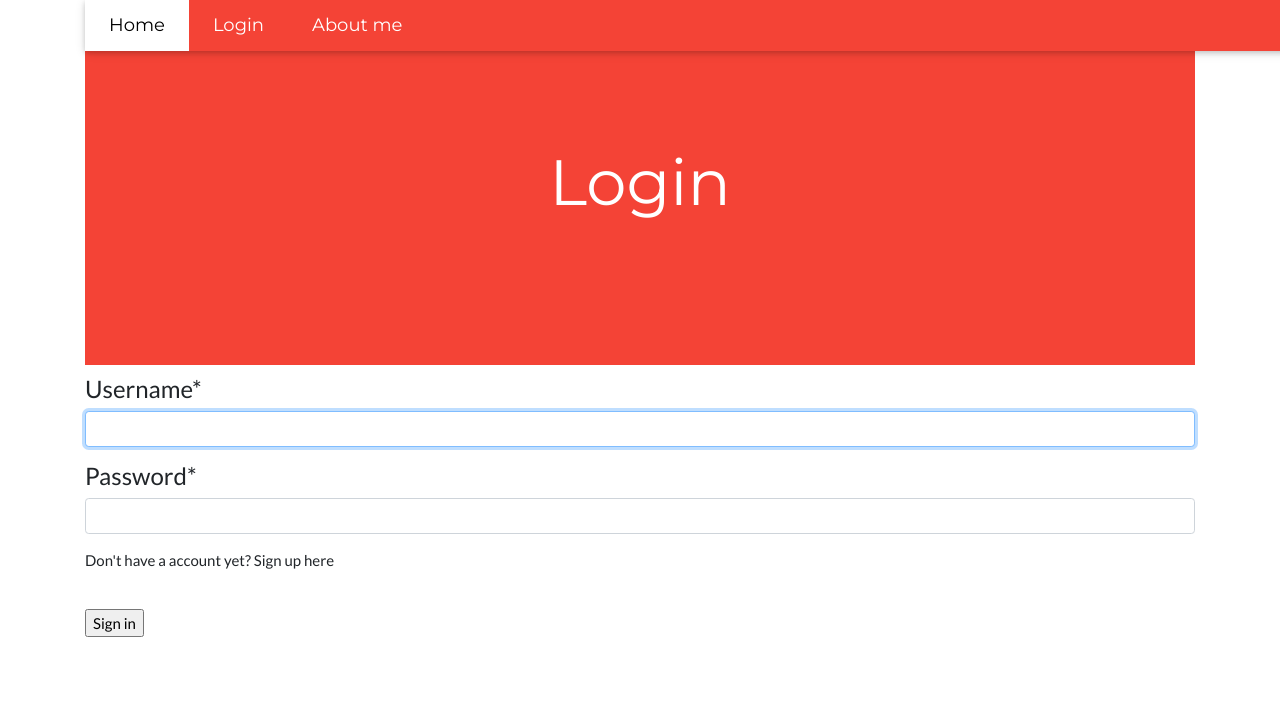
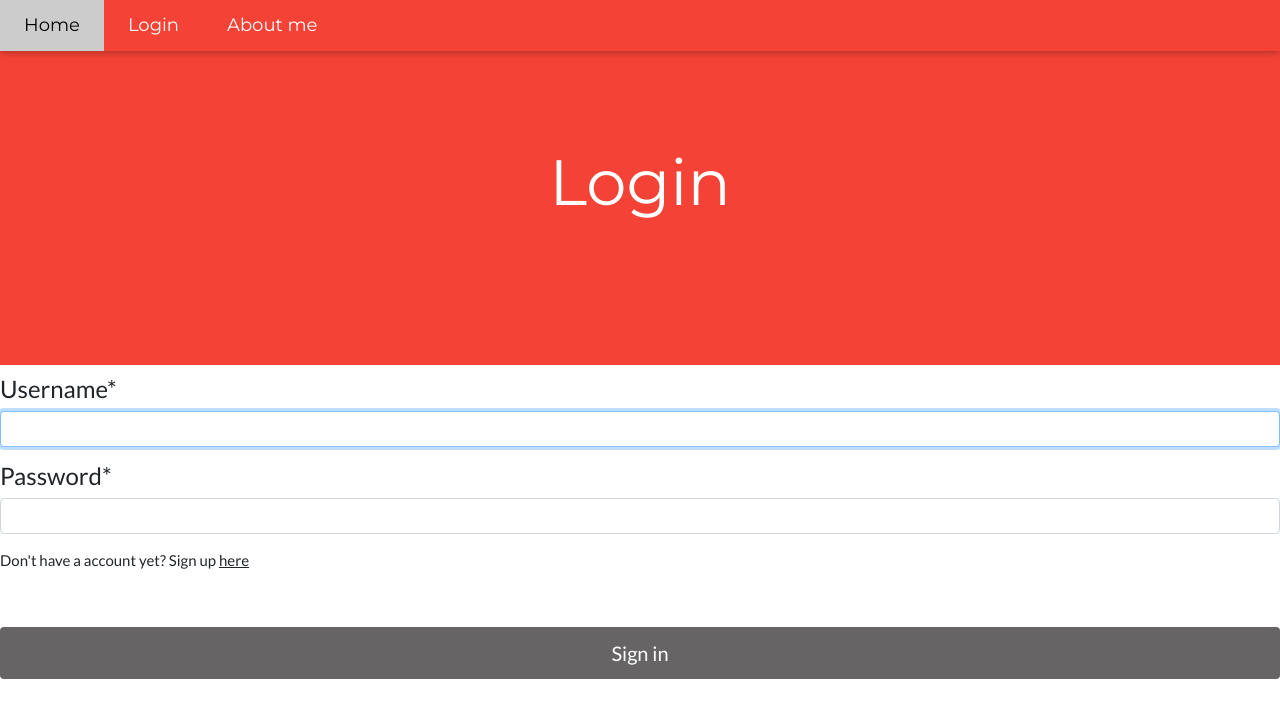
Before and after one commit to Jaden505/First-Django-Website, a Django app: page /login/ in a window 1280 px wide. Shown: the top 718 px of the page. Run offline with Django 3.2, Linux system fonts and the light colour scheme; some libraries are stand-ins or nearby versions.

Commit message:
Template begin added

```diff
--- a/Templates/base.html
+++ b/Templates/base.html
@@ -17,9 +17,61 @@
 </style>
 </head>
 <body>
-<div class="container">
+    <!-- Navbar -->
+<div class="w3-top">
+  <div class="w3-bar w3-red w3-card w3-left-align w3-large">
+      <a class="w3-bar-item w3-button w3-hide-medium w3-hide-large w3-right w3-padding-large w3-hover-white w3-large w3-red" href="javascript:void(0);" onclick="myFunction()" title="Toggle Navigation Menu"><i class="fa fa-bars"></i></a>
+    <form method="get" action="/">
+      <button class="w3-bar-item w3-button w3-padding-large w3-white">Home</button>
+            </form>
+    {% if user.is_authenticated %}
+            <form method="get" action="/logout">
+          <button class="w3-bar-item w3-button w3-hide-small w3-padding-large w3-hover-white">Logout</button>
+                    </form>
+    {% else %}
+                    <form method="get" action="/login">
+          <button class="w3-bar-item w3-button w3-hide-small w3-padding-large w3-hover-white">Login</button>
+                            </form>
+    {% endif %}
+                        <form method="get" action="/">
+          <button class="w3-bar-item w3-button w3-hide-small w3-padding-large w3-hover-white">About me</button>
+    </form>
+  </div>
+
+  <!-- Navbar on small screens -->
+   <div id="navDemo" class="w3-bar-block w3-white w3-hide w3-hide-large w3-hide-medium w3-large">
+
+    <a href="/" class="w3-bar-item w3-button w3-padding-large w3-white">Home</a>
+    {% if user.is_authenticated %}
+          <a href="/logout" class="w3-bar-item w3-button w3-hide-small w3-padding-large w3-hover-white">Logout</a>
+    {% else %}
+          <a href="/login" class="w3-bar-item w3-button w3-hide-small w3-padding-large w3-hover-white">Login</a>
+    {% endif %}
+      <a href="#" class="w3-bar-item w3-button w3-hide-small w3-padding-large w3-hover-white">About me</a>
+  </div>
+
+</div>
     {% block content %} {% endblock %}
-</div>
+
+
+<style>
+
+input[type=submit] {
+  width: 100%;
+  background-color: #666464;
+  color: white;
+  padding: 14px 20px;
+  margin: 8px 0;
+  border: none;
+  border-radius: 4px;
+  cursor: pointer;
+}
+
+        u {
+            cursor: pointer;
+        }
+</style>
+
 
 </body>
 </html>
--- a/Templates/login.html
+++ b/Templates/login.html
@@ -2,38 +2,20 @@
 {% load crispy_forms_tags %}
 
 {% block content %}
-<div class="w3-top">
-  <div class="w3-bar w3-red w3-card w3-left-align w3-large">
-    <a class="w3-bar-item w3-button w3-hide-medium w3-hide-large w3-right w3-padding-large w3-hover-white w3-large w3-red" href="javascript:void(0);" onclick="myFunction()" title="Toggle Navigation Menu"><i class="fa fa-bars"></i></a>
-    <a href="#" class="w3-bar-item w3-button w3-padding-large w3-white">Home</a>
-    {% if user.is_authenticated %}
-          <a href="#" class="w3-bar-item w3-button w3-hide-small w3-padding-large w3-hover-white">Logout</a>
-    {% else %}
-          <a href="#" class="w3-bar-item w3-button w3-hide-small w3-padding-large w3-hover-white">Login</a>
-    {% endif %}
-      <a href="#" class="w3-bar-item w3-button w3-hide-small w3-padding-large w3-hover-white">About me</a>
-  </div>
-
-  <!-- Navbar on small screens -->
-  <div id="navDemo" class="w3-bar-block w3-white w3-hide w3-hide-large w3-hide-medium w3-large">
-    <a href="#" class="w3-bar-item w3-button w3-padding-large">Link 1</a>
-    <a href="#" class="w3-bar-item w3-button w3-padding-large">Link 2</a>
-  </div>
-</div>
-
 <!-- Header -->
 <header class="w3-container w3-red w3-center" style="padding:128px 16px">
       <h1 class="w3-margin w3-jumbo">Login</h1>
 </header>
-
 
 <form method="POST" class="form" action="/login/">
     <h3>
     {{ form|crispy }}
     </h3>
     {% csrf_token %}
-    <p>Don't have a account yet? Sign up <a href="/register/">here</a></p>
+    <p>Don't have a account yet? Sign up <a href="/register/"><u>here</u></a></p>
     <br>
+    <h4>
     <input type="submit" value="Sign in">
+    </h4>
 </form>
 {% endblock %}
```
Also changed, not shown: Templates/logout.html (+11 -9 lines), Templates/main.html (+0 -26 lines), Templates/register.html (+10 -10 lines).
